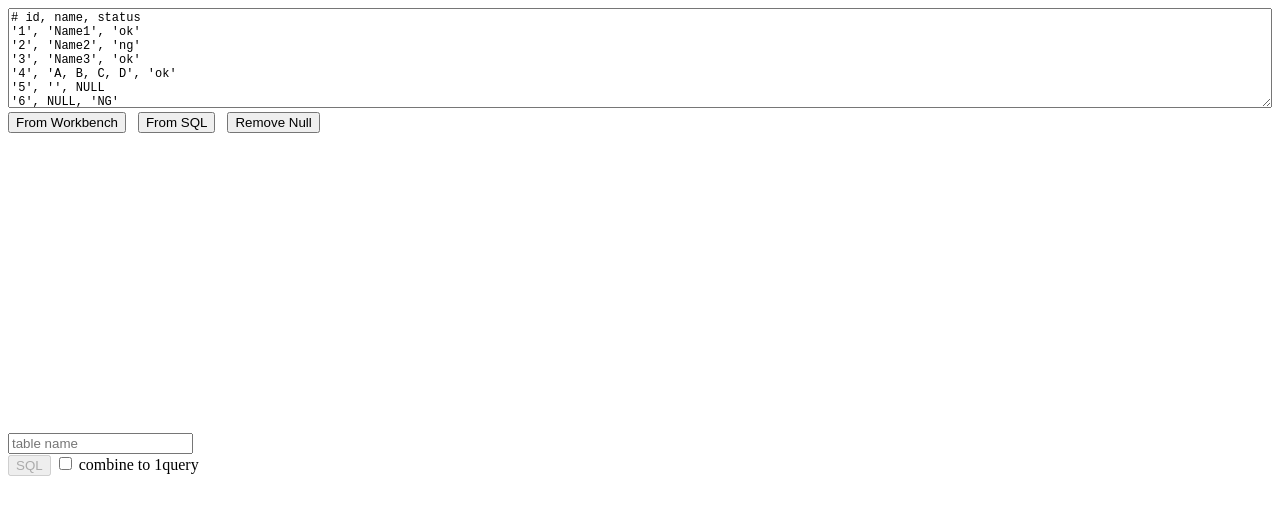
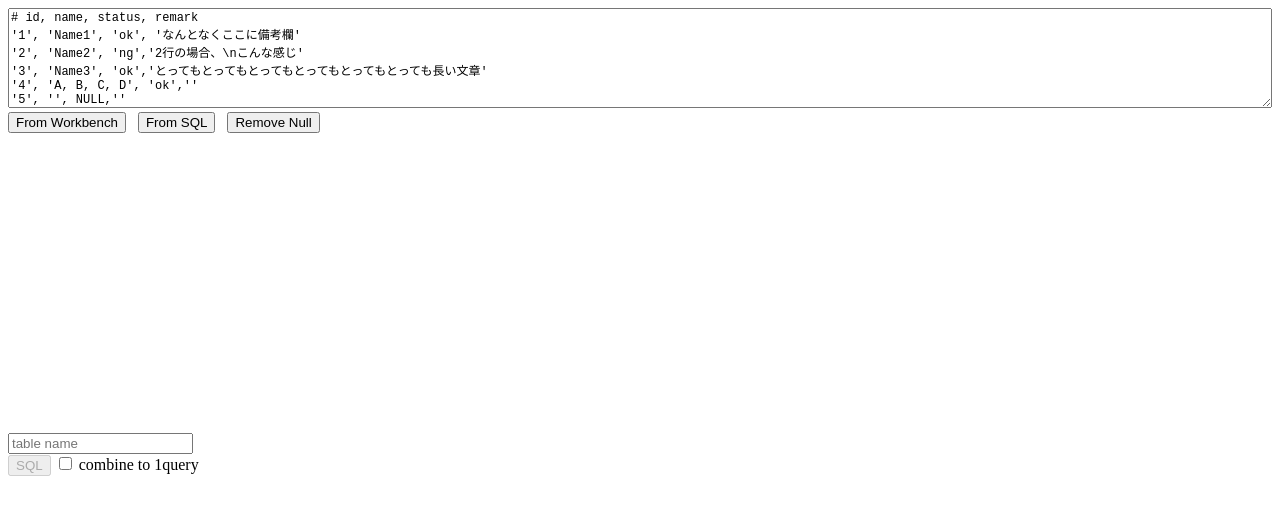
Before and after one commit to horitaku1124/db_data_converter, a website: page index.html in a window 1280 px wide. Drawn offline with Linux system fonts and the light colour scheme.

Commit message:
fix style

```diff
--- a/css/main.css
+++ b/css/main.css
@@ -56,15 +56,19 @@
     border: 1px solid #aaa;
     width: 40px;
     min-width: 80px;
+    max-width: 150px;
+    text-overflow: ellipsis;
+    overflow: hidden;
     padding: 3px 10px 3px 3px;
 }
 #displayTable > table > * > tr > td{
     position: relative;
+    word-break: keep-all;
 }
 #displayTable > table > * > tr > td .editable{
     box-sizing: border-box;
     width: 100%;
-    min-width: 40px;
+    min-width: 80px;
 }
 #displayTable > table > * > tr:nth-child(2n) > td {
     background-color: #fef9ff;
--- a/index.html
+++ b/index.html
@@ -9,13 +9,13 @@
 <body>
 <section>
 <textarea id="inputSection">
-# id, name, status
-'1', 'Name1', 'ok'
-'2', 'Name2', 'ng'
-'3', 'Name3', 'ok'
-'4', 'A, B, C, D', 'ok'
-'5', '', NULL
-'6', NULL, 'NG'
+# id, name, status, remark
+'1', 'Name1', 'ok', 'なんとなくここに備考欄'
+'2', 'Name2', 'ng','2行の場合、\nこんな感じ'
+'3', 'Name3', 'ok','とってもとってもとってもとってもとってもとっても長い文章'
+'4', 'A, B, C, D', 'ok',''
+'5', '', NULL,''
+'6', NULL, 'NG',''
 </textarea>
     <br />
     <input type="button" id="perform_from_wb" value="From Workbench">
```
